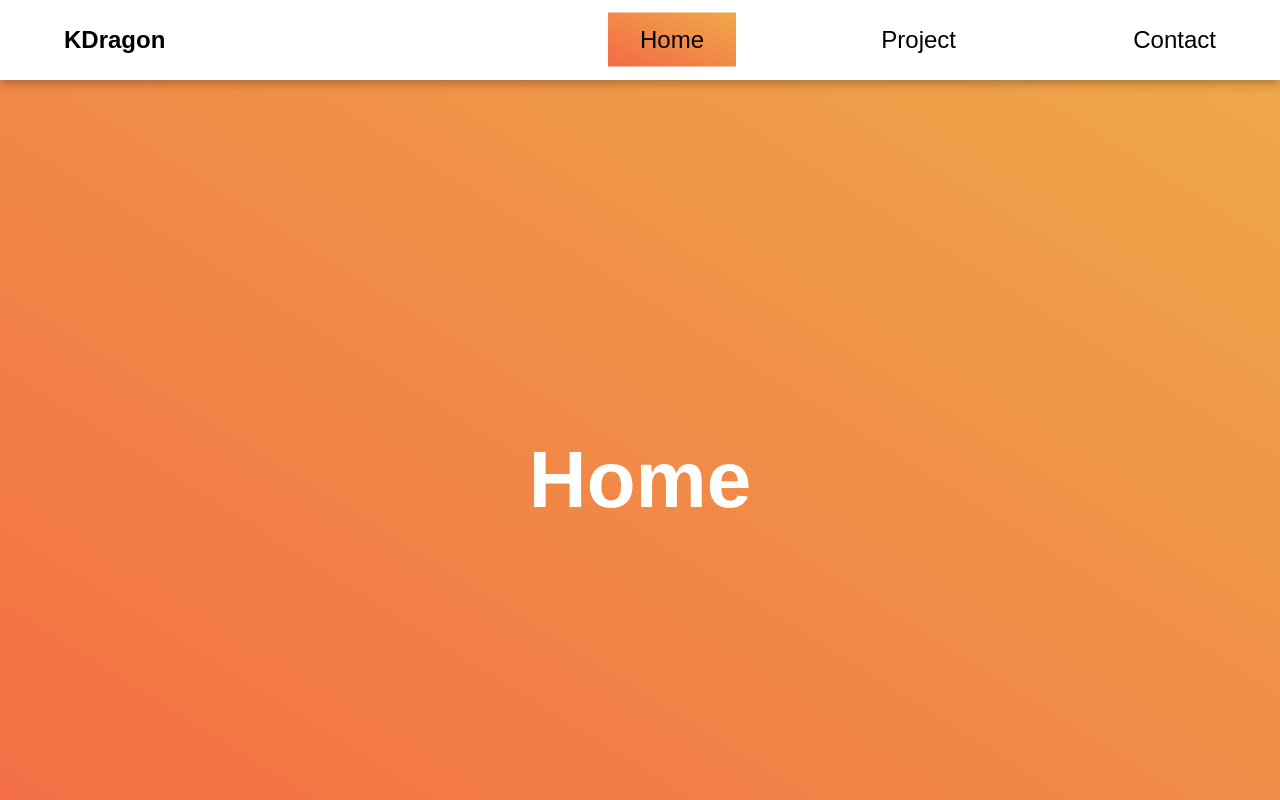
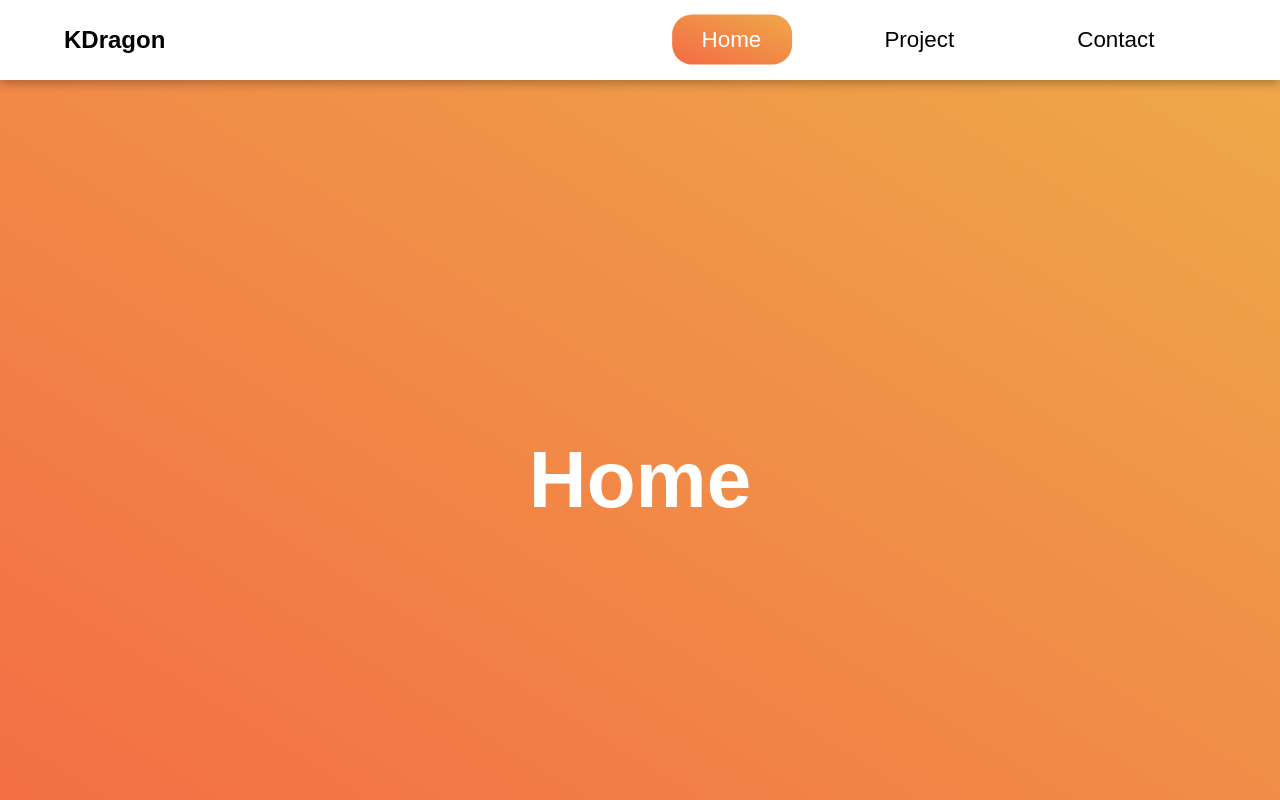
Before and after one commit to Youcode-beginners/frontend-animated-navbar, a plain HTML site: page index.html in a window 1280 px wide. Shown: the top 800 px of the page. Drawn offline with nearby package versions, Linux system fonts and the light colour scheme.

Commit message:
Task: editing style  on interactivity

```diff
--- a/app.js
+++ b/app.js
@@ -29,6 +29,8 @@ function navCheck(entries) {
             bubble.style.setProperty('width', `${directions.width}px`);
             bubble.style.setProperty('height', `${directions.height}px`);
             bubble.style.background = gradients[gradientIndex];
+
+            links.forEach(link => { link.style.color = ((link.getAttribute('data-page') == entry.target.id)) ? "white" : "black"; })
         }
     });
 }
--- a/style.css
+++ b/style.css
@@ -24,16 +24,17 @@ nav {
     justify-content: space-between;
 }
 
-nav h1,
-nav ul {
+nav h1 {
     font-size: 1.5rem;
     flex: 1;
 }
 
 nav ul {
+    font-size: 1.4rem;
+    flex: 1;
     list-style: none;
     display: flex;
-    justify-content: space-between;
+    justify-content: space-around;
 }
 
 nav a {
@@ -69,6 +70,7 @@ section h2 {
     position: absolute;
     z-index: -2;
     background: linear-gradient(to right top, #f46b45, #eea849);
+    border-radius: 10px;
     transform: scale(2);
     transition: all .5s ease;
 }
```
Also changed, not shown: index.html (+0 -14 lines).
